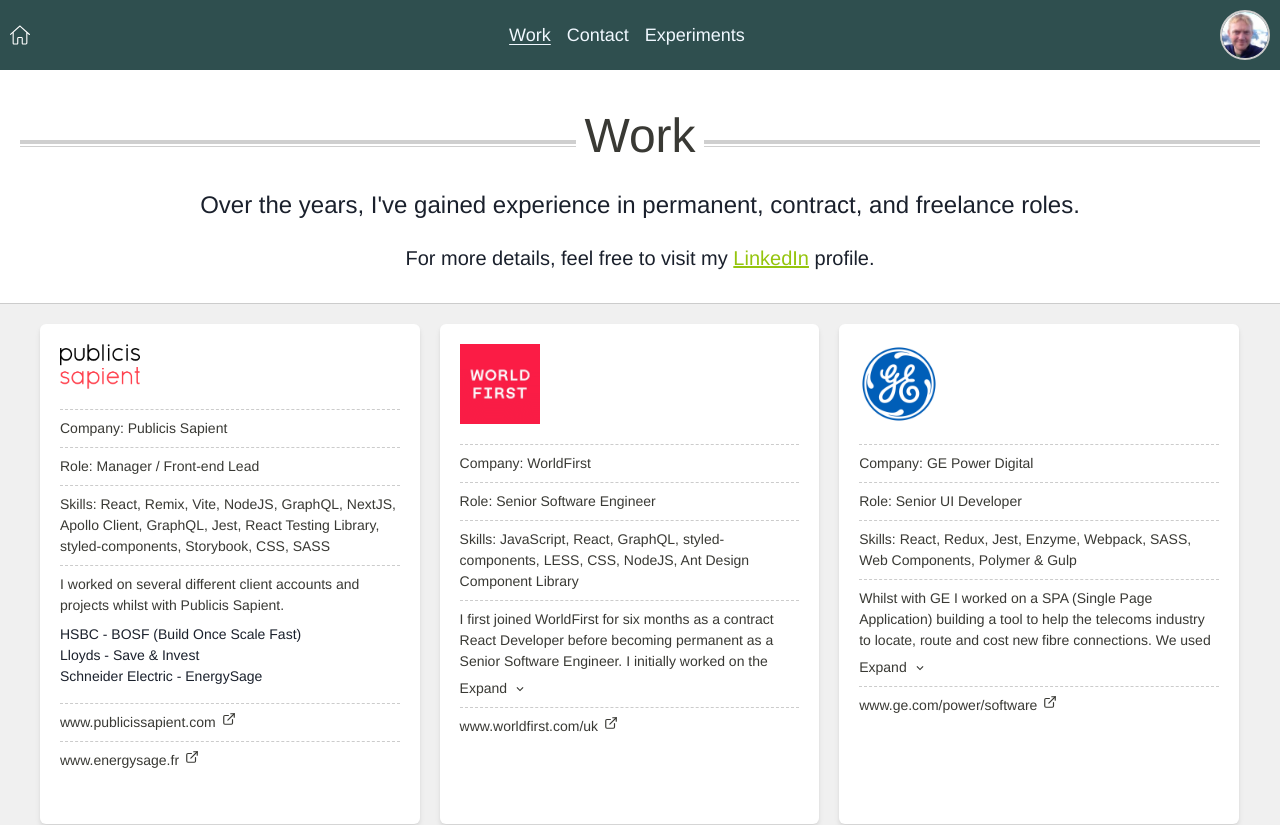
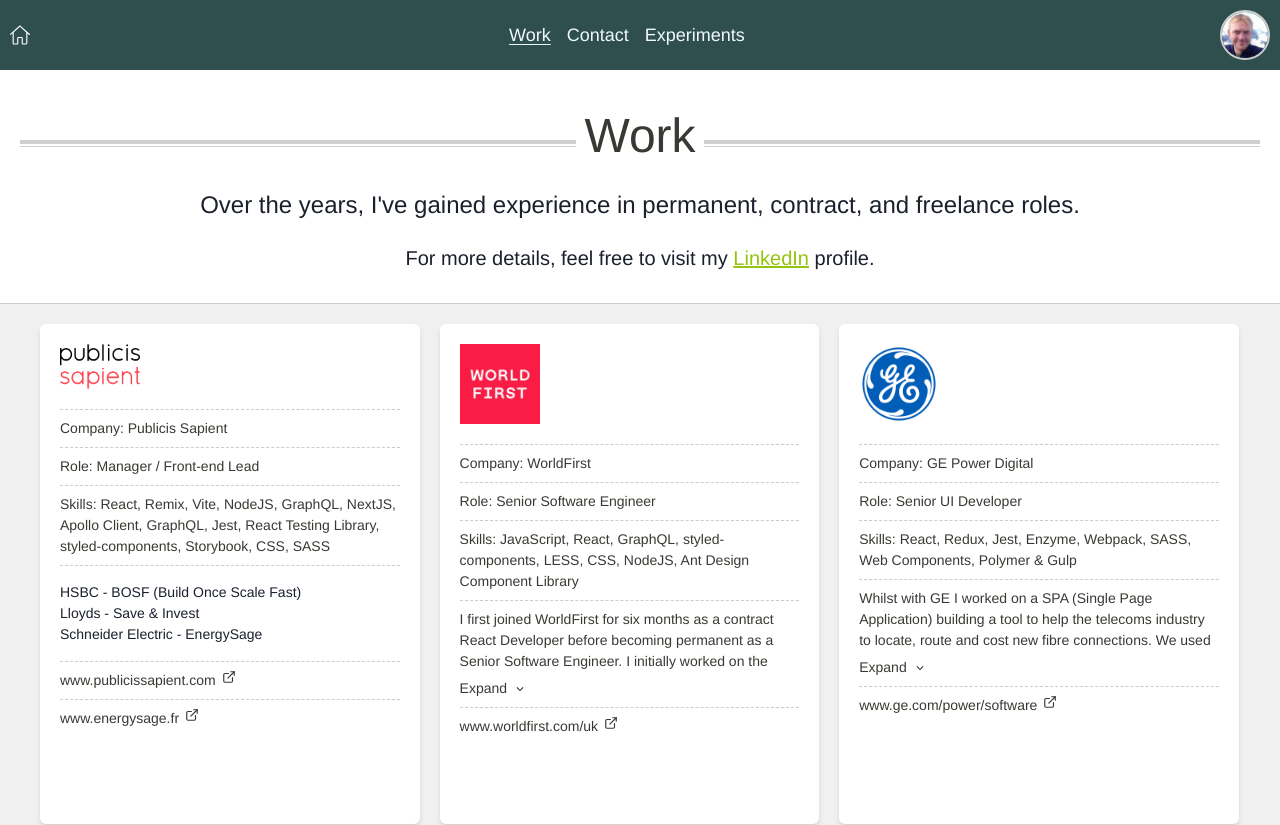
Before and after one commit to joeburton/portfolio-saturn, a React (Vite) app: page /work in a window 1280 px wide. Shown: the top 825 px of the page. Built offline with nearby package versions, Linux system fonts and the light colour scheme.

Commit message:
task: updated ps description

```diff
--- a/mocks/projects.ts
+++ b/mocks/projects.ts
@@ -5,7 +5,7 @@
     role: "Manager / Front-end Lead",
     company: "Publicis Sapient",
     description:
-      "<p>I worked on several different client accounts and projects whilst with Publicis Sapient.<ul><li>HSBC - BOSF (Build Once Scale Fast)</li><li>Lloyds - Save & Invest</li><li>Schneider Electric - EnergySage</li></ul></p>",
+      "<p><ul><li>HSBC - BOSF (Build Once Scale Fast)</li><li>Lloyds - Save & Invest</li><li>Schneider Electric - EnergySage</li></ul></p>",
     skills:
       "React&#44; Remix&#44; Vite&#44; NodeJS&#44; GraphQL&#44; NextJS&#44; Apollo Client&#44; GraphQL&#44; Jest&#44; React Testing Library&#44; styled-components&#44; Storybook&#44; CSS&#44; SASS",
     className: "publicis-sapient",
```
